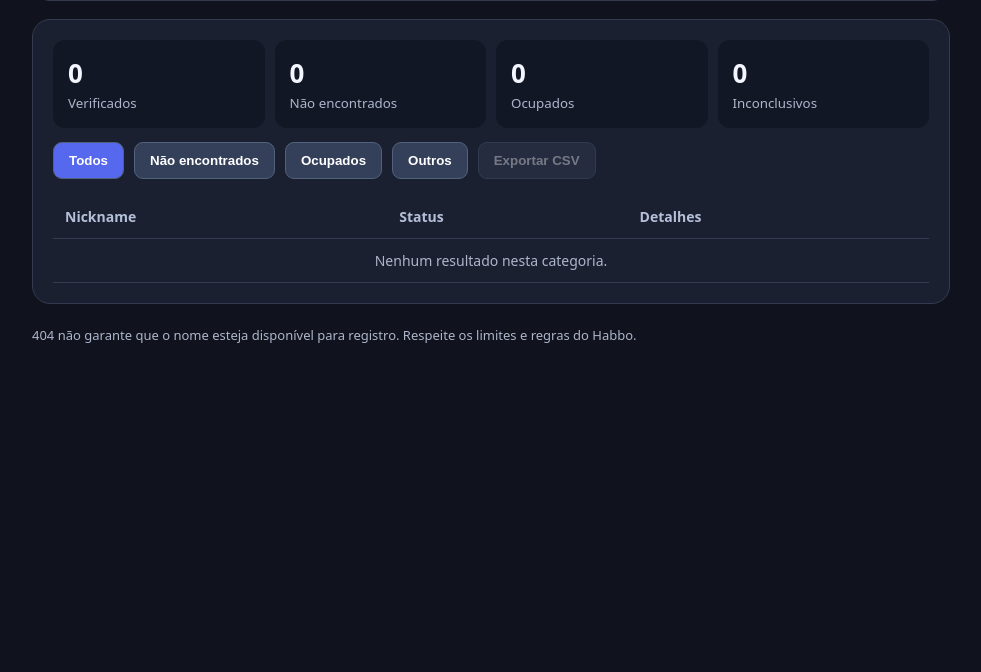
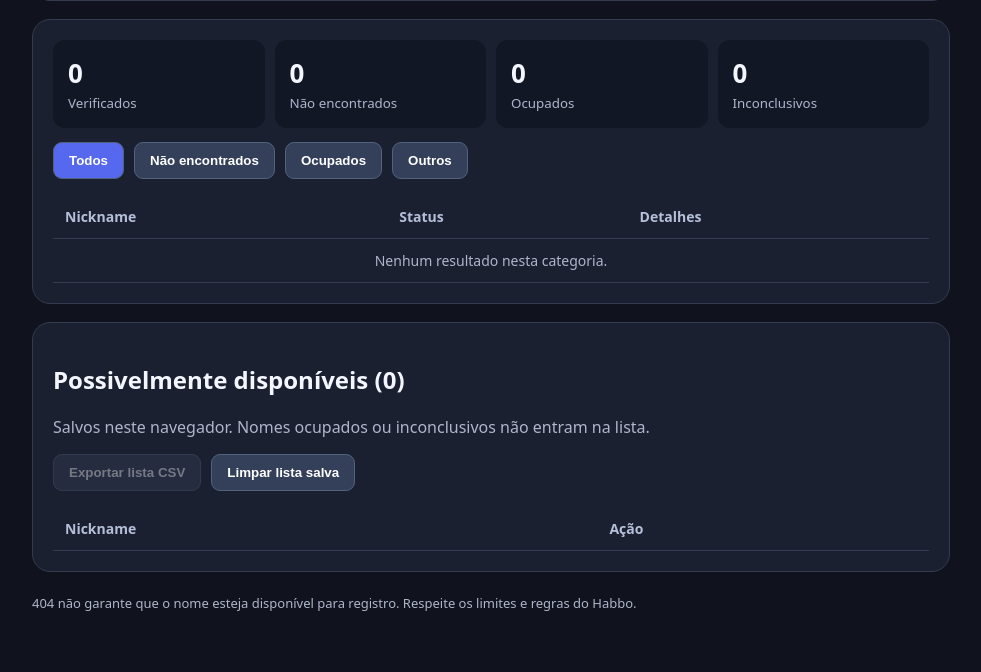
Before and after one commit to mtialison/habbo-nick-checker, a Flask app: page / in a window 1280 px wide. Shown: the part 571-1243 px from the top of the page, without its empty margins (149-1130 px from the left). Before the commit the page ends 914 px from the top, so only its background shows below. Run offline with Flask 3, Linux system fonts and the light colour scheme; lists and menus that the app fills with data are empty.

Commit message:
Save only potentially available nicknames in browser

```diff
--- a/templates/index.html
+++ b/templates/index.html
@@ -7,6 +7,7 @@
 <div class="actions"><span id="count">0 / 100</span><button id="start">Verificar</button><button id="stop" disabled>Parar</button><button id="clear">Limpar</button></div>
 <div class="track"><div id="bar"></div></div><p id="progress-label">Pronto para verificar.</p></section>
 <section class="panel"><div class="summary"><div><b id="total">0</b><small>Verificados</small></div><div><b id="found">0</b><small>Não encontrados</small></div><div><b id="occupied">0</b><small>Ocupados</small></div><div><b id="unknown">0</b><small>Inconclusivos</small></div></div>
-<div class="actions filters"><button class="filter active" data-filter="all">Todos</button><button class="filter" data-filter="not_found">Não encontrados</button><button class="filter" data-filter="occupied">Ocupados</button><button class="filter" data-filter="other">Outros</button><button id="export" disabled>Exportar CSV</button></div>
+<div class="actions filters"><button class="filter active" data-filter="all">Todos</button><button class="filter" data-filter="not_found">Não encontrados</button><button class="filter" data-filter="occupied">Ocupados</button><button class="filter" data-filter="other">Outros</button></div>
 <div class="table-wrap"><table><thead><tr><th>Nickname</th><th>Status</th><th>Detalhes</th></tr></thead><tbody id="results"></tbody></table></div></section>
+<section class="panel"><h2>Possivelmente disponíveis <span id="saved-count">(0)</span></h2><p>Salvos neste navegador. Nomes ocupados ou inconclusivos não entram na lista.</p><div class="actions"><button id="export" disabled>Exportar lista CSV</button><button id="remove-saved">Limpar lista salva</button></div><div class="table-wrap"><table><thead><tr><th>Nickname</th><th>Ação</th></tr></thead><tbody id="saved-results"></tbody></table></div></section>
 <footer>404 não garante que o nome esteja disponível para registro. Respeite os limites e regras do Habbo.</footer></main><script src="/static/app.js"></script></body></html>
```
